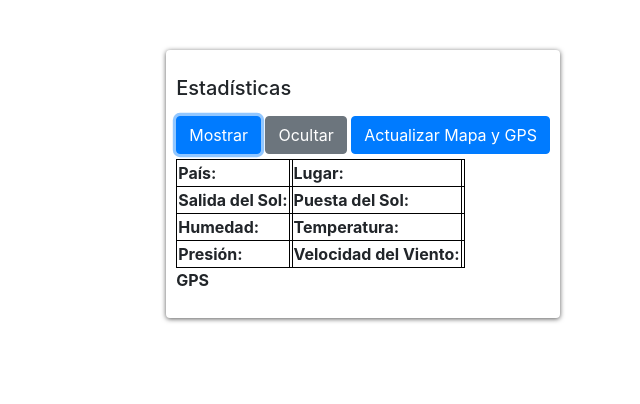
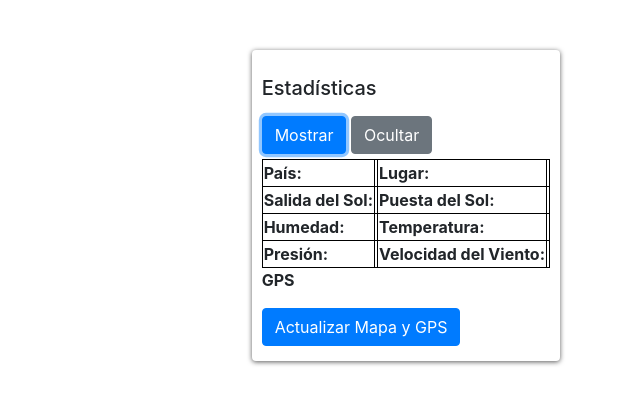
Before and after one commit to scharss/agrodata, a plain HTML site: page index.html in a window 1280 px wide. Both pictures are taken after a click on the button "Mostrar". Shown: the whole page, without its empty margins (640-1280 px from the left). Drawn offline with nearby package versions, Linux system fonts and the light colour scheme.

Commit message:
Update index.html

```diff
--- a/index.html
+++ b/index.html
@@ -31,7 +31,7 @@
           <p><h5>Estadísticas</h5></p>
           <button onclick="mostrar()" class="btn btn-primary">Mostrar</button>
           <button onclick="ocultar()" class="btn btn-secondary">Ocultar</button>
-          <button onclick="location.href='https://scharss.github.io/agrodata/'" class="btn btn-primary">Actualizar Mapa y GPS</button>
+
                 <section id="s1" class="hidden">
 
               <table>
@@ -73,7 +73,7 @@
 
                       </tr>
                       <tr><strong><p id="demo55"></p></strong></tr>
-
+                    <tr><button onclick="location.href='https://scharss.github.io/agrodata/'" class="btn btn-primary">Actualizar Mapa y GPS</button></tr>
                 </table>
 
 
```
